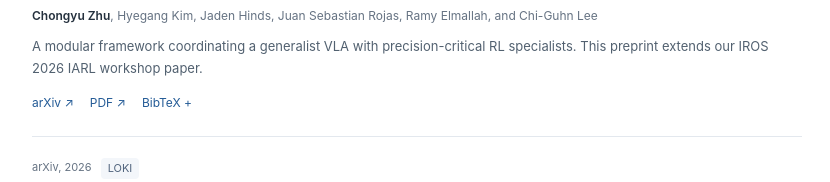
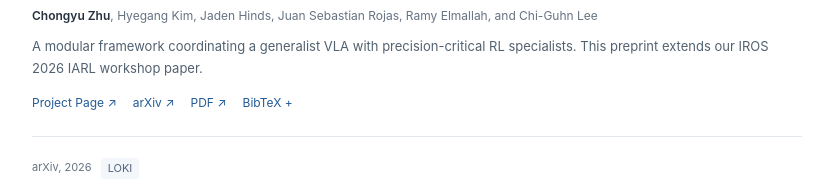
Before and after one commit to ChongyuZhu/chongyuzhu.github.io, a plain HTML site: page index.html in a window 1280 px wide. Shown: the part 1454-1636 px from the top of the page, without its empty margins (356-1186 px from the left). Drawn offline with Linux system fonts and the light colour scheme.

Commit message:
Add RouteRLT project page link (chongyuzhu.com/routerlt)

```diff
--- a/index.html
+++ b/index.html
@@ -45,7 +45,7 @@
       <div class="publication-meta"><span>arXiv, 2026</span><span class="pub-badge ">RouteRLT</span></div>
       <h4 class="publication-title"><a href="https://arxiv.org/abs/2609.26467">Generalists Act, Specialists Intervene: Modular Stage-Selective Reinforcement Learning for Vision-Language-Action Manipulation</a></h4>
       <p class="authors"><strong>Chongyu Zhu</strong>, Hyegang Kim, Jaden Hinds, Juan Sebastian Rojas, Ramy Elmallah, and Chi-Guhn Lee</p><p class="paper-description">A modular framework coordinating a generalist VLA with precision-critical RL specialists. This preprint extends our IROS 2026 IARL workshop paper.</p>
-      <div class="paper-links"><a href="https://arxiv.org/abs/2609.26467">arXiv <span aria-hidden="true">↗</span></a><a href="https://arxiv.org/pdf/2609.26467">PDF <span aria-hidden="true">↗</span></a>
+      <div class="paper-links"><a href="https://chongyuzhu.com/routerlt/">Project Page <span aria-hidden="true">↗</span></a><a href="https://arxiv.org/abs/2609.26467">arXiv <span aria-hidden="true">↗</span></a><a href="https://arxiv.org/pdf/2609.26467">PDF <span aria-hidden="true">↗</span></a>
       <details class="citation"><summary>BibTeX</summary><pre><code>@misc{zhu2026routerlt,
   title = {Generalists Act, Specialists Intervene: Modular Stage-Selective Reinforcement Learning for Vision-Language-Action Manipulation},
   author = {Chongyu Zhu and Hyegang Kim and Jaden Hinds and Juan Sebastian Rojas and Ramy Elmallah and Chi-Guhn Lee},
```
